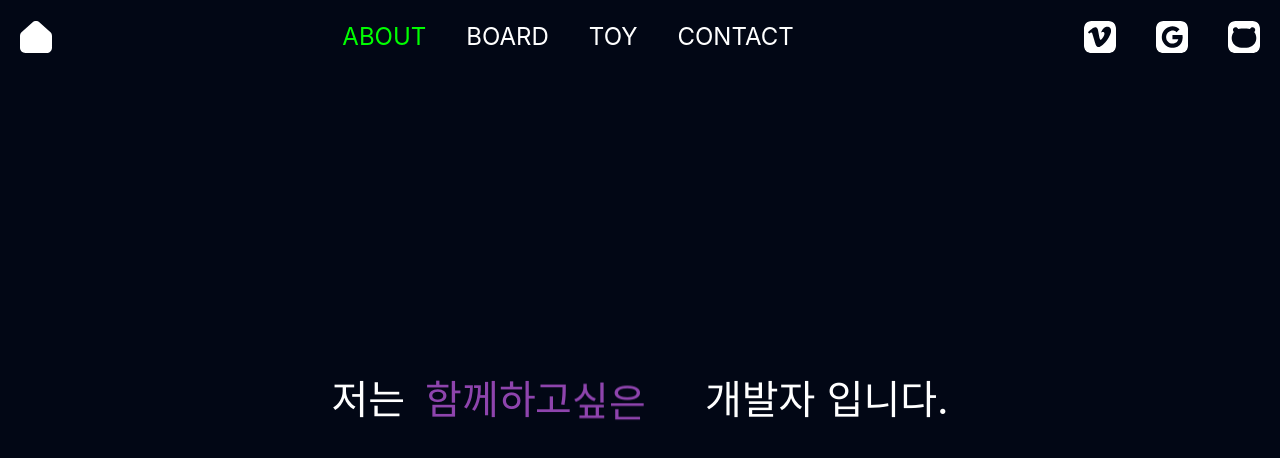
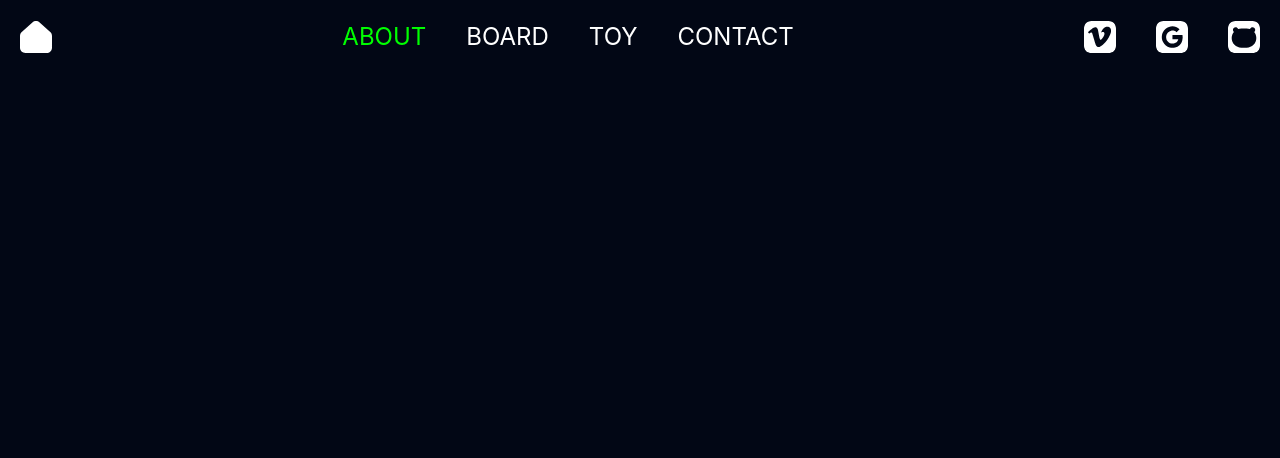
Before and after one commit to SeongYoonMin/toyblog, a Nuxt app: page /about in a window 1280 px wide. Shown: the top 458 px of the page. Built offline with nearby package versions, Linux system fonts and the light colour scheme; a web font is replaced by a local one.

Commit message:
Fix: about

```diff
--- a/pages/about/index.vue
+++ b/pages/about/index.vue
@@ -1,118 +1,7 @@
-<script setup lang="ts">
-const words = ref<HTMLCollectionOf<Element> | null>(null);
-const wordArray = ref<any[]>([]);
-const currentWord = ref<number>(0);
-function changeWord() {
-  var cw = wordArray.value[currentWord.value];
-  var nw =
-    currentWord.value == words.value.length - 1
-      ? wordArray.value[0]
-      : wordArray.value[currentWord.value + 1];
-  for (var i = 0; i < cw.length; i++) {
-    animateLetterOut(cw, i);
-  }
-
-  for (var i = 0; i < nw.length; i++) {
-    nw[i].className = "letter behind";
-    nw[0].parentElement.style.opacity = 1;
-    animateLetterIn(nw, i);
-  }
-
-  currentWord.value =
-    currentWord.value == wordArray.value.length - 1 ? 0 : currentWord.value + 1;
-}
-
-function animateLetterOut(cw, i) {
-  setTimeout(function () {
-    cw[i].className = "letter out";
-  }, i * 80);
-}
-
-function animateLetterIn(nw, i) {
-  setTimeout(function () {
-    nw[i].className = "letter in";
-  }, 340 + i * 80);
-}
-
-function splitLetters(word) {
-  var content = word.innerHTML;
-  word.innerHTML = "";
-  var letters = [];
-  for (var i = 0; i < content.length; i++) {
-    var letter = document.createElement("span");
-    letter.className = "letter";
-    letter.innerHTML = content.charAt(i);
-    word.appendChild(letter);
-    letters.push(letter);
-  }
-
-  wordArray.value.push(letters);
-}
-
-onMounted(() => {
-  words.value = document.getElementsByClassName("word");
-  words.value[currentWord.value].style.opacity = 1;
-  for (var i = 0; i < words.value.length; i++) {
-    splitLetters(words.value[i]);
-  }
-  changeWord();
-  setInterval(changeWord, 4000);
-});
-</script>
+<script setup lang="ts"></script>
 
 <template>
-  <section calss="about">
-    <div class="text">
-      <p>저는</p>
-      <p class="box-border px-5 w-[300px]">
-        <span class="word wisteria">함께하고 싶은</span>
-        <span class="word belize">꾸준히 성장하는 </span>
-      </p>
-      <p>개발자 입니다.</p>
-    </div>
-  </section>
+  <section class="about"></section>
 </template>
 
-<style lang="scss" scoped>
-.text {
-  width: 100%;
-  position: absolute;
-  left: 50%;
-  transform: translateX(-50%);
-  line-height: 40px;
-  height: 40px;
-  top: 50%;
-  margin-top: -20px;
-  display: flex;
-  align-items: center;
-  justify-content: center;
-  font-size: 40px;
-  p {
-    height: 40px;
-  }
-
-  .word {
-    position: absolute;
-    opacity: 0;
-    &.wisteria {
-      color: #8e44ad;
-    }
-
-    &.belize {
-      color: #2980b9;
-    }
-
-    &.pomegranate {
-      color: #c0392b;
-    }
-
-    &.green {
-      color: #16a085;
-    }
-
-    &.midnight {
-      color: #2c3e50;
-    }
-  }
-}
-</style>
+<style lang="scss" scoped></style>
```
